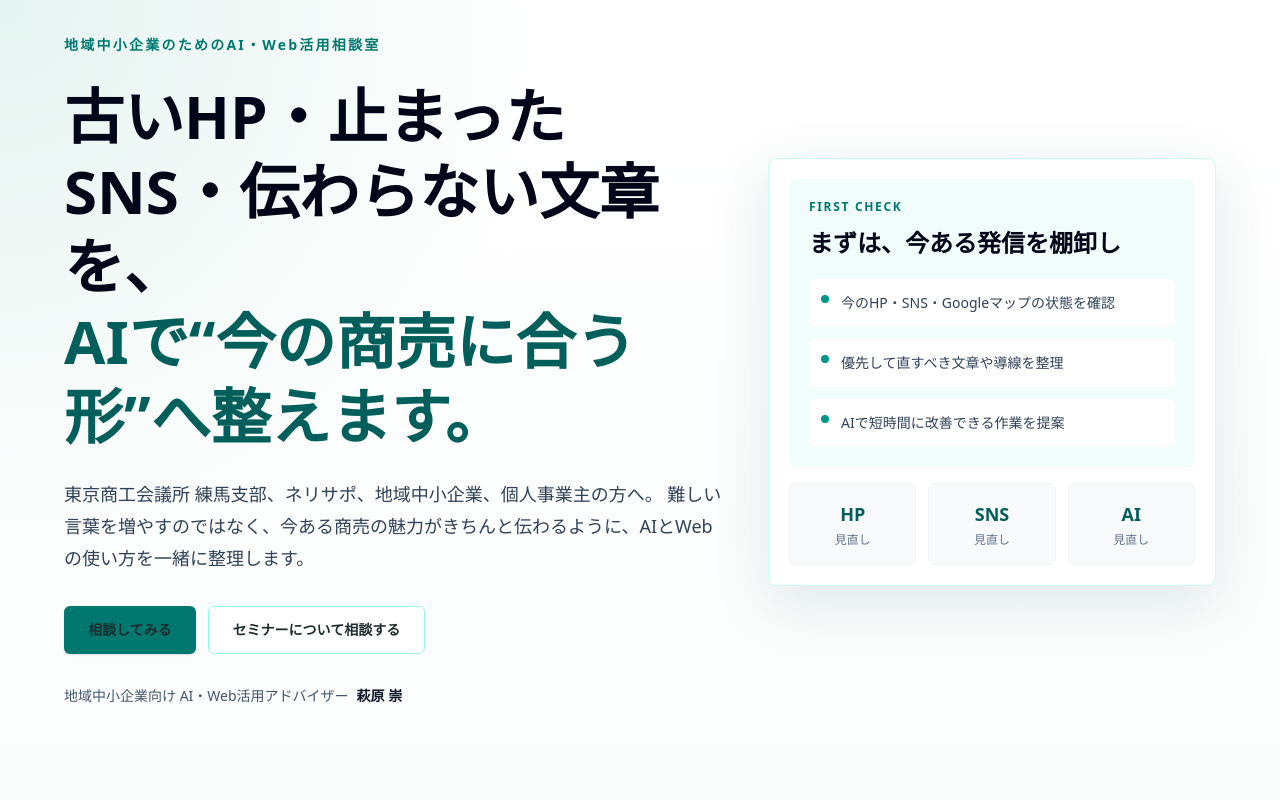
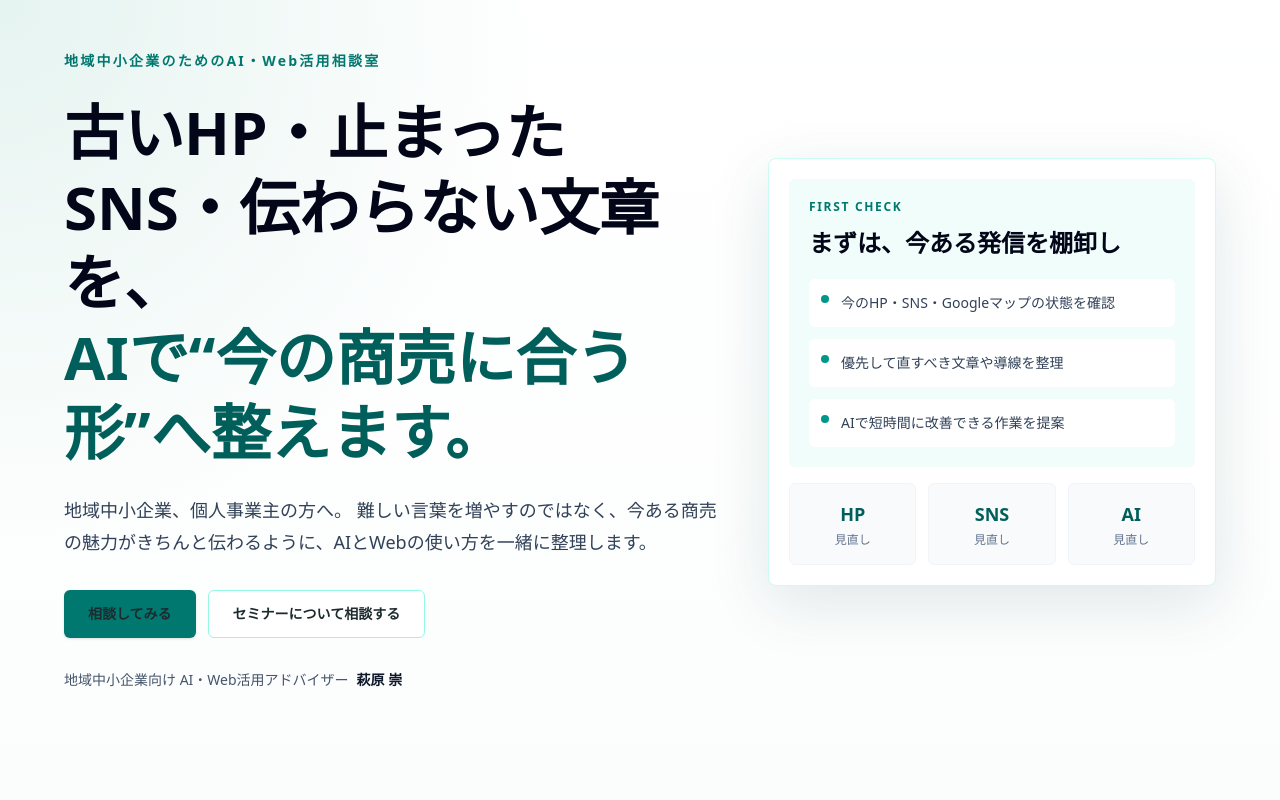
Before and after one commit to tkshagiwara-pandad/ai-web-consulting-lp, a Next.js app: page / in a window 1280 px wide. Shown: the top 800 px of the page. Built offline with nearby package versions, Linux system fonts and the light colour scheme.

Commit message:
Update landing audience copy

```diff
--- a/app/page.tsx
+++ b/app/page.tsx
@@ -69,7 +69,7 @@ export default function Home() {
               <span className="block text-teal-800">AIで“今の商売に合う形”へ整えます。</span>
             </h1>
             <p className="mt-6 max-w-2xl text-base leading-8 text-slate-700 sm:text-lg">
-              東京商工会議所 練馬支部、ネリサポ、地域中小企業、個人事業主の方へ。
+              地域中小企業、個人事業主の方へ。
               難しい言葉を増やすのではなく、今ある商売の魅力がきちんと伝わるように、AIとWebの使い方を一緒に整理します。
             </p>
             <div className="mt-8 flex flex-col gap-3 sm:flex-row">
```
